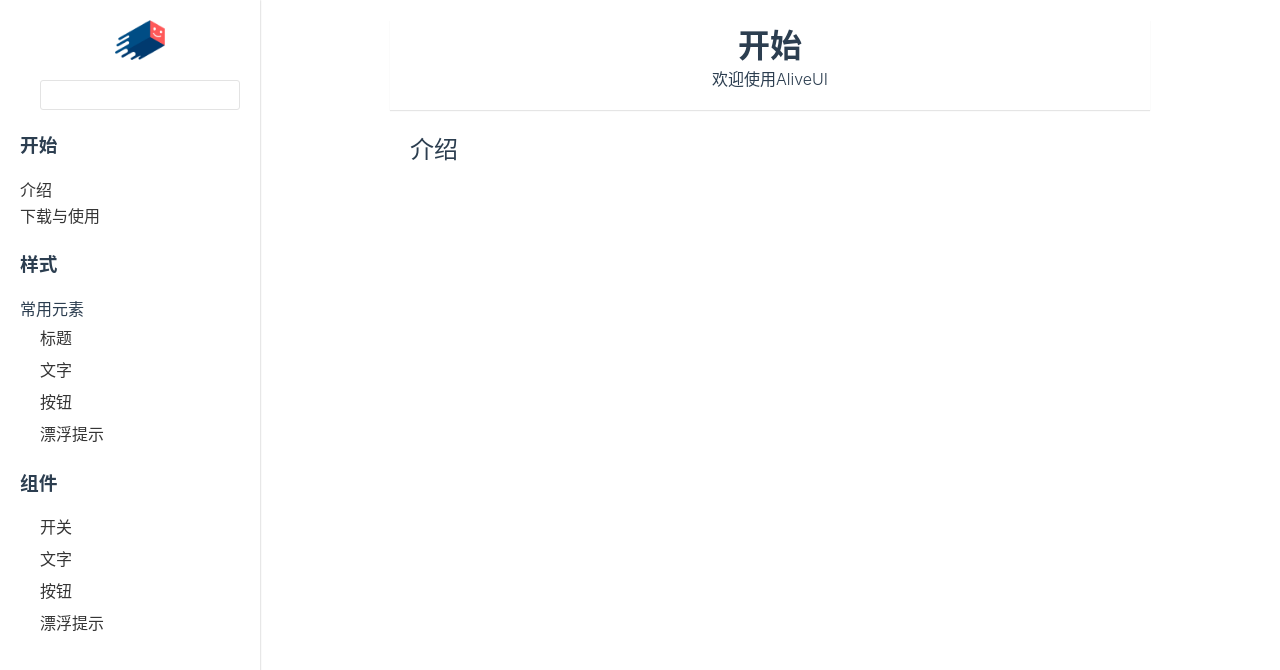
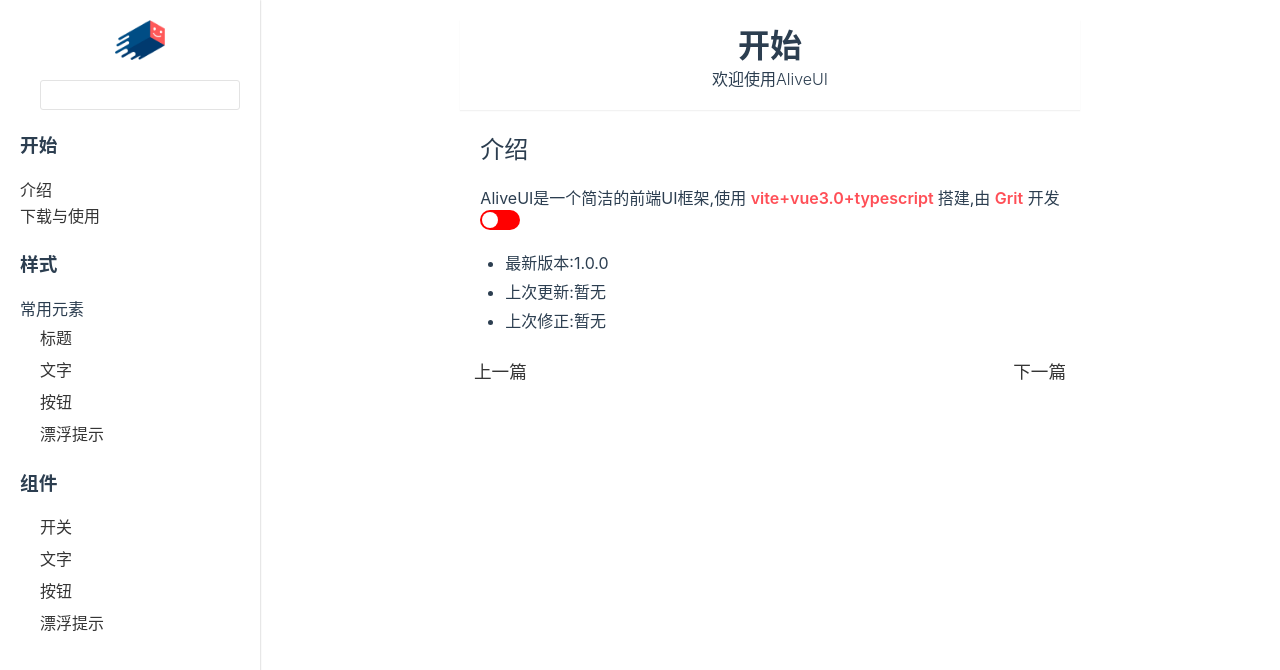
Before and after one commit to AliveCrow/AliveUI, a Vue app: page /#/ in a window 1280 px wide. Shown: the top 670 px of the page. Built offline with nearby package versions, Linux system fonts and the light colour scheme.

Commit message:
Switch组件+主页

```diff
--- a/src/App.vue
+++ b/src/App.vue
@@ -3,17 +3,23 @@
     <Nav />
   </div>
   <div style="display: flex; flex-direction: row">
-    <transition name="fade">
+    <transition name="slide">
       <Aside v-show="asideVisible" />
     </transition>
     <div class="router">
-      <router-view />
+      <router-view v-slot="{ Component }">
+        <transition name="fade">
+          <keep-alive>
+            <component :is="Component" />
+          </keep-alive>
+        </transition>
+      </router-view>
     </div>
   </div>
 </template>
 
 <script lang="ts">
-import { provide, ref } from "vue";
+import { provide, ref, Component } from "vue";
 import Nav from "./components/Nav.vue";
 import Aside from "./components/Aside.vue";
 import router from "./router";
@@ -48,18 +54,8 @@
 
 .router {
   max-height: 100vh;
-  width: 800px;
-  max-width: 1000px;
   overflow: auto;
   margin: 0 auto;
-}
-.fade-enter-active,
-.fade-leave-active {
-  transition: all 2s ease;
-}
-.fade-enter-from,
-.fade-leave-to {
-  transform: translateX(-285px);
 }
 
 @media (max-width: 650px) {
--- a/src/components/Aside.vue
+++ b/src/components/Aside.vue
@@ -98,6 +98,20 @@
 @import "src/index.scss";
 
 aside {
+  a {
+    color: $color;
+    transition: all 0.2s ease 0.02s;
+    display: inline-block;
+    &::after {
+      opacity: 0;
+      width: 100%;
+    }
+    &:focus {
+      color: $light-color;
+      font-weight: 600;
+      transition: all 0.2s ease 0.02s;
+    }
+  }
   height: 100vh;
   min-width: 260px;
   overflow-y: auto;
--- /dev/null
+++ b/src/components/Blod.vue
@@ -0,0 +1,30 @@
+<template>
+  <div class="blod" :style="{ color: color }">
+    <slot> </slot>
+  </div>
+</template>
+
+<script>
+export default {
+  name: "Blod",
+  props: {
+    color: String,
+  },
+};
+</script>
+
+<style lang="scss"  >
+.blod {
+  font-weight: 600;
+  display: inline;
+  & > a {
+    cursor: pointer !important;
+    display: inline-block;
+    &:hover {
+      &:after {
+        width: 100%;
+      }
+    }
+  }
+}
+</style>
--- a/src/components/Switch/Switch.vue
+++ b/src/components/Switch/Switch.vue
@@ -1,25 +1,88 @@
 <template>
-  <div id="Switch_app">
-    <SwitchContainer v-model:value="value" />
+  <div
+    id="SwitchContainer_app"
+    @click="toggleSwitch"
+    :class="[value ? 'true' : '']"
+  >
+    <span :class="[value ? 'ani_true circle' : 'circle']"> </span>
   </div>
 </template>
 
 <script lang="ts">
-import SwitchContainer from "../../lib/Switch/SwitchContainer.vue";
 import { ref } from "vue";
 
 export default {
   name: "Switch",
-  components: {
-    SwitchContainer,
+  props: {
+    value: Boolean,
   },
-  setup() {
-    const value = ref(false);
+  setup(props, context) {
+    const toggleSwitch = () => {
+      context.emit("update:value", !props.value);
+    };
     return {
-      value,
+      toggleSwitch,
     };
   },
 };
 </script>
 <style scoped lang='scss'>
+$circle: 16px;
+.true {
+  background-color: rgb(19, 206, 102) !important;
+}
+#SwitchContainer_app {
+  width: 40px;
+  height: 20px;
+  border-radius: 20px;
+  position: relative;
+  background-color: red;
+  transition: all 0.4s cubic-bezier(1, 1.67, 0.21, 0.84);
+  .circle {
+    position: absolute;
+    left: 2px;
+    display: inline-block;
+    height: $circle;
+    width: $circle;
+    border-radius: 50%;
+    margin: 2px 0;
+    background-color: #fff;
+    transition: all 0.3s cubic-bezier(0.53, 1.66, 0, 0.53);
+  }
+
+  .move_right {
+    transform: translateX(20px);
+  }
+
+  .ani_true {
+    width: 4px;
+    border-radius: 5px;
+    left: 27px;
+  }
+  .ani_false {
+    position: absolute;
+    left: 2px;
+    display: inline-block;
+    height: $circle;
+    width: $circle;
+    border-radius: 50%;
+    margin: 2px 0;
+    background-color: #fff;
+    animation: circle 0.3s ease-in-out forwards 0.1s reverse !important;
+  }
+
+  @keyframes circle {
+    0% {
+      transform: translateX(0px);
+    }
+    50% {
+      width: 20px;
+    }
+    100% {
+      transform: translateX(27px);
+      width: 4px;
+      border-radius: 5px;
+    }
+  }
+}
 </style>
--- a/src/index.scss
+++ b/src/index.scss
@@ -1,4 +1,16 @@
 @import "assets/scss/var";
+* {
+  padding: 0;
+  margin: 0;
+  box-sizing: border-box;
+}
+
+html,body{
+  ::selection {
+    background: $light-color;
+    color: #fff;
+  }
+}
 
 #app {
   font-family: -apple-system, "Noto Sans", "Helvetica Neue", Helvetica,
@@ -13,10 +25,8 @@
   height: 100vh;
 }
 
-* {
-  padding: 0;
-  margin: 0;
-  box-sizing: border-box;
+li,a{
+  cursor: default;
 }
 
 li {
@@ -24,23 +34,15 @@
 }
 a {
   text-decoration: none;
-  color: $color;
-  transition: all .2s ease .02s;
   &:after {
-    content: '';
+    content: "";
     display: block;
-    opacity:0;
-    width: 100%;
+    width: 0;
     height: 2px;
     background-color: $light-color;
-    transition: all .2s ease .02s;
+    transition: all 0.2s ease 0.02s;
   }
 
-  &:focus {
-    color: $light-color;
-    font-weight: 600;
-    transition: all .2s ease .02s;
-  }
 }
 
 .selected {
@@ -50,3 +52,22 @@
 .hidden {
   display: none;
 }
+
+
+.slide-enter-active,
+.slide-leave-active {
+  transition: all .3s linear;
+}
+.slide-enter-from,
+.slide-leave-to {
+  transform: translateX(-285px);
+}
+
+.fade-enter-active,
+.fade-leave-active {
+  transition: all .4s ease;
+}
+.fade-enter-from,
+.fade-leave-to {
+  opacity: 0;
+}
--- a/src/lib/Switch/SwitchContainer.vue
+++ /dev/null
@@ -1,88 +0,0 @@
-<template>
-  <div
-    id="SwitchContainer_app"
-    @click="toggleSwitch"
-    :class="[value ? 'true' : '']"
-  >
-    <span :class="[value ? 'ani_true circle' : 'circle']"> </span>
-  </div>
-</template>
-
-<script lang="ts">
-import { ref } from "vue";
-
-export default {
-  name: "SwitchContainer",
-  props: {
-    value: Boolean,
-  },
-  setup(props, context) {
-    const toggleSwitch = () => {
-      context.emit("update:value", !props.value);
-    };
-    return {
-      toggleSwitch,
-    };
-  },
-};
-</script>
-<style scoped lang='scss'>
-$circle: 16px;
-.true {
-  background-color: rgb(19, 206, 102) !important;
-}
-#SwitchContainer_app {
-  width: 40px;
-  height: 20px;
-  border-radius: 20px;
-  position: relative;
-  background-color: red;
-  transition: all 0.4s cubic-bezier(1, 1.67, 0.21, 0.84);
-  .circle {
-    position: absolute;
-    left: 2px;
-    display: inline-block;
-    height: $circle;
-    width: $circle;
-    border-radius: 50%;
-    margin: 2px 0;
-    background-color: #fff;
-    transition: all 0.3s cubic-bezier(0.53, 1.66, 0, 0.53);
-  }
-
-  .move_right {
-    transform: translateX(20px);
-  }
-
-  .ani_true {
-    width: 4px;
-    border-radius: 5px;
-    left: 27px;
-  }
-  .ani_false {
-    position: absolute;
-    left: 2px;
-    display: inline-block;
-    height: $circle;
-    width: $circle;
-    border-radius: 50%;
-    margin: 2px 0;
-    background-color: #fff;
-    animation: circle 0.3s ease-in-out forwards 0.1s reverse !important;
-  }
-
-  @keyframes circle {
-    0% {
-      transform: translateX(0px);
-    }
-    50% {
-      width: 20px;
-    }
-    100% {
-      transform: translateX(27px);
-      width: 4px;
-      border-radius: 5px;
-    }
-  }
-}
-</style>
--- a/src/main.ts
+++ b/src/main.ts
@@ -2,8 +2,9 @@
 import App from './App.vue'
 import './index.scss'
 import router from './router'
-
+import Blod from './components/Blod.vue'
 
 createApp(App)
     .use(router)
+    .component('Blod', Blod)
     .mount('#app')
--- a/src/router/index.ts
+++ b/src/router/index.ts
@@ -26,6 +26,12 @@
       name: 'Switch',
       component: () => import('../components/Switch/Switch.vue')
 
+    },
+    {
+      path: '/404',
+      name: 'NotFound',
+      component: () => import('../views/NotFound.vue')
+
     }
 
   ]
--- /dev/null
+++ b/src/views/NotFound.vue
@@ -0,0 +1,3 @@
+<template>
+  <div>404</div>
+</template>
--- a/src/views/Start.vue
+++ b/src/views/Start.vue
@@ -6,22 +6,59 @@
     </div>
     <div class="content">
       <span>介绍</span>
+      <p>
+        AliveUI是一个简洁的前端UI框架,使用
+        <Blod color="rgb(255, 79, 87)"> vite+vue3.0+typescript </Blod>
+        搭建,由
+        <Blod color="rgb(255, 79, 87)">
+          <a
+            target="_blank"
+            href="https://dreamsakula.top/"
+            style="color: rgb(255, 79, 87)"
+            >Grit</a
+          >
+        </Blod>
+        开发
+      </p>
+      <Switch v-model:value="value" />
+      <ul>
+        <li>最新版本:1.0.0</li>
+        <li>上次更新:暂无</li>
+        <li>上次修正:暂无</li>
+      </ul>
+    </div>
+    <div class="footer">
+      <a class="prev">上一篇</a>
+      <a class="next">下一篇</a>
     </div>
   </div>
 </template>
 
 <script>
-export default {};
+import { onMounted } from "vue";
+import Switch from "../components/Switch/Switch.vue";
+export default {
+  components: {
+    Switch,
+  },
+  data() {
+    return {
+      value: false,
+    };
+  },
+  setup(props, context) {},
+};
 </script>
 
 
 <style lang="scss" scoped>
+@import "./src/index.scss";
 .start_app {
   width: 100%;
   padding: 20px;
   text-align: center;
   .title {
-    box-shadow: 0 1px 1px rgba(#000, 0.1);
+    box-shadow: 0 1px 1px rgba(#efefef, 0.8);
     padding-bottom: 20px;
     h2 {
       margin-bottom: 15px;
@@ -32,12 +69,39 @@
   }
 
   .content {
+    margin: 20px;
+    text-align: left;
     & span {
       font-size: 24px;
       display: inline-block;
       text-align: left;
       width: 100%;
+      margin-bottom: 20px;
+    }
+    ul {
       margin: 20px;
+      li {
+        list-style: disc;
+        margin: 5px;
+      }
+    }
+  }
+  .footer {
+    display: flex;
+    justify-content: space-between;
+    a {
+      line-height: 40px;
+      height: 40px;
+      width: 80px;
+      border: none;
+      color: $color;
+      background-color: #fff;
+      transition: all 0.1s ease-in-out;
+      font-size: 1.1rem;
+      outline: none;
+      &:hover {
+        color: $light-color;
+      }
     }
   }
 }
```
